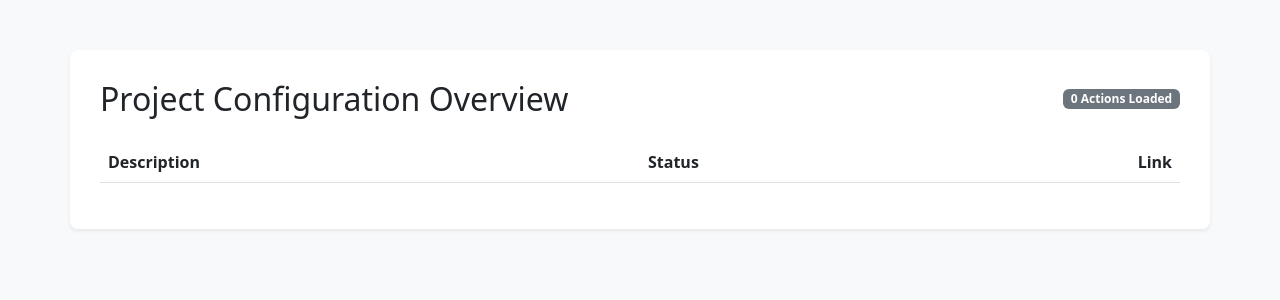
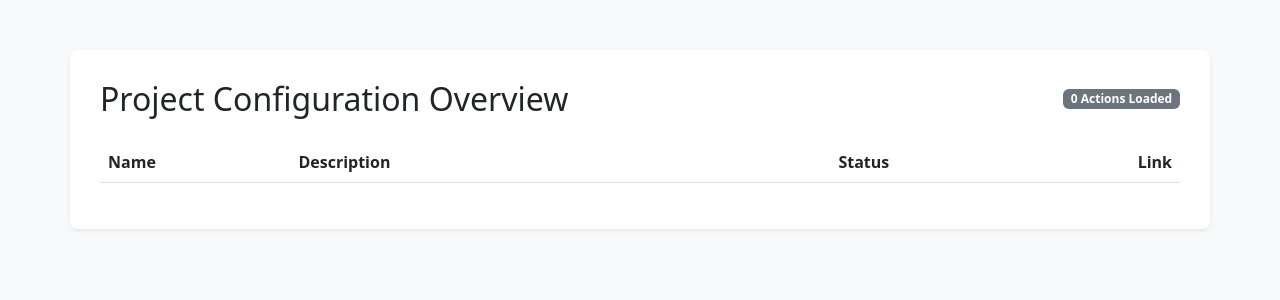
Before and after one commit to jose-caballero/st3, a Flask app: page / in a window 1280 px wide. Shown: the top 300 px of the page. Run offline with Flask 3, Linux system fonts and the light colour scheme; lists and menus that the app fills with data are empty.

Commit message:
Add action name to index

```diff
--- a/var/www/flask_app/templates/index.html
+++ b/var/www/flask_app/templates/index.html
@@ -27,6 +27,7 @@
             <table class="table table-hover align-middle">
                 <thead>
                     <tr>
+                        <th scope="col">Name</th>
                         <th scope="col" class="w-50">Description</th>
                         <th scope="col">Status</th>
                         <th scope="col" class="text-end">Link</th>
@@ -35,6 +36,7 @@
                 <tbody>
                     {% for entry in entries %}
                     <tr>
+                        <td class="text-dark">{{ entry.name}}</td>
                         <td class="text-dark">{{ entry.description }}</td>
                         <td>
                             {% if entry.enabled %}
```
